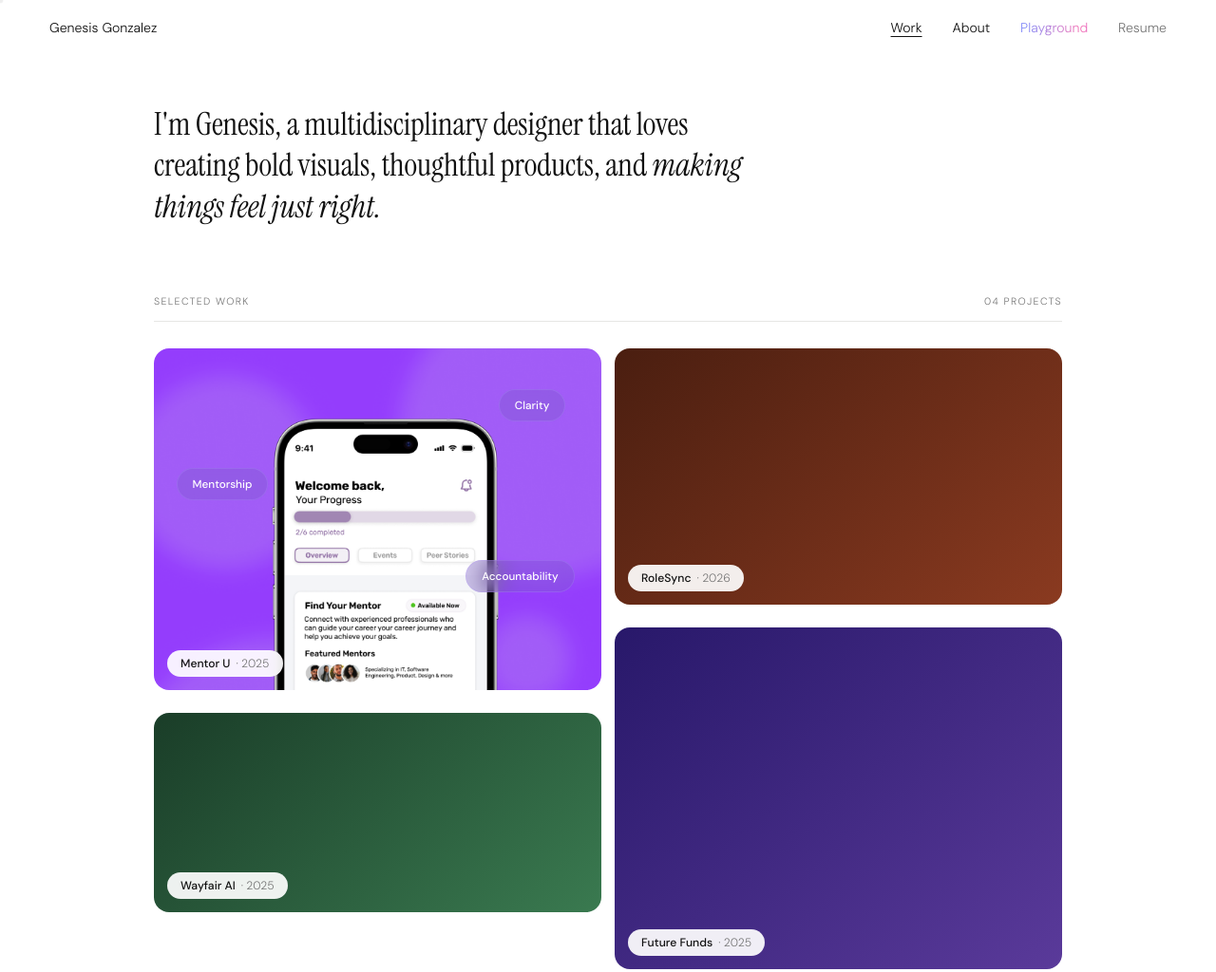
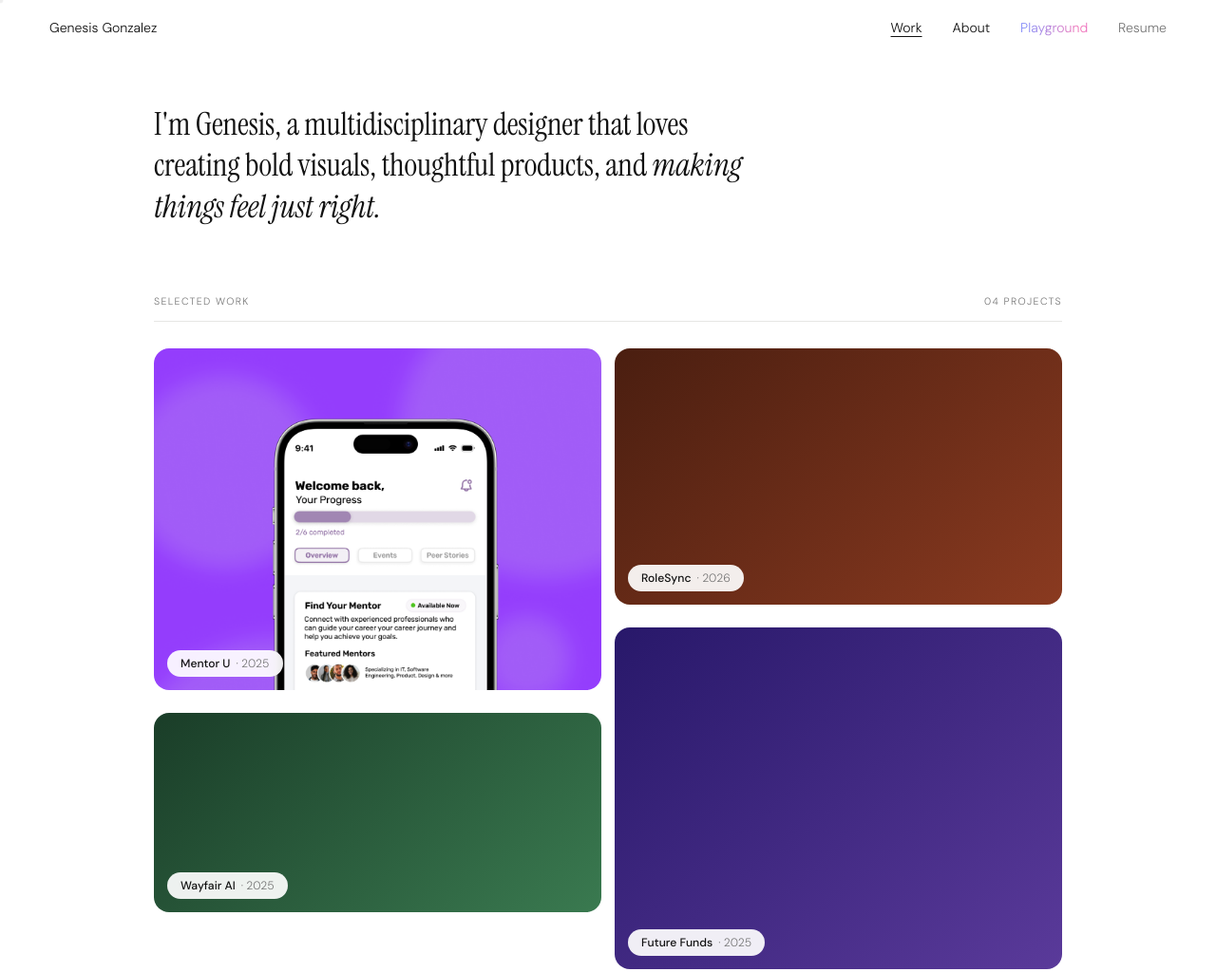
Before and after one commit to gennyymarie/genesis-portfolio, a plain HTML site: page index.html in a window 1280 px wide. Shown: the top 1024 px of the page at 95% size. Drawn offline with Linux system fonts and the light colour scheme.

Commit message:
Add files via upload

```diff
--- a/index.html
+++ b/index.html
@@ -615,26 +615,6 @@ nav   { animation: fadeUp 0.6s cubic-bezier(0.16,1,0.3,1) 0.05s both; }
   .card-tagline { padding-top: 10px; max-height: 60px; opacity: 1; }
 }
 
-/* Mentor U pills */
-.mu-card { position: relative; overflow: hidden; }
-.mu-pill {
-  position: absolute; z-index: 3;
-  background: rgba(120,90,200,0.35);
-  backdrop-filter: blur(12px);
-  -webkit-backdrop-filter: blur(12px);
-  border: 1px solid rgba(180,150,255,0.25);
-  border-radius: 999px;
-  padding: 8px 16px;
-  font-size: 0.73rem; font-weight: 500; color: #fff;
-  white-space: nowrap; pointer-events: none;
-  transition: top 0.45s cubic-bezier(0.16,1,0.3,1), left 0.45s cubic-bezier(0.16,1,0.3,1);
-}
-.mu-pill-1 { top: 35%; left: 5%; }
-.mu-pill-2 { top: 12%; right: 8%; }
-.mu-pill-3 { top: 62%; right: 6%; }
-.masonry-item:hover .mu-pill-1 { top: 8%; left: 6%; }
-.masonry-item:hover .mu-pill-2 { top: 8%; left: calc(6% + 118px); right: auto; }
-.masonry-item:hover .mu-pill-3 { top: 8%; left: calc(6% + 236px); right: auto; }
 </style>
 </head>
 <body>
@@ -668,11 +648,8 @@ nav   { animation: fadeUp 0.6s cubic-bezier(0.16,1,0.3,1) 0.05s both; }
   <div class="masonry">
 
     <div class="masonry-item" onclick="openPopup('mentor')">
-      <div class="card-img tall mu-card">
+      <div class="card-img tall">
         <div class="card-bg" style="background-image:url('cover-mentoru.png');background-size:cover;background-position:center top;"></div>
-        <span class="mu-pill mu-pill-1">Mentorship</span>
-        <span class="mu-pill mu-pill-2">Clarity</span>
-        <span class="mu-pill mu-pill-3">Accountability</span>
         <div class="card-pill">Mentor U <span class="yr">· 2025</span></div>
       </div>
       <p class="card-tagline">Mentorship platform redesigned for first-generation students.</p>
```
